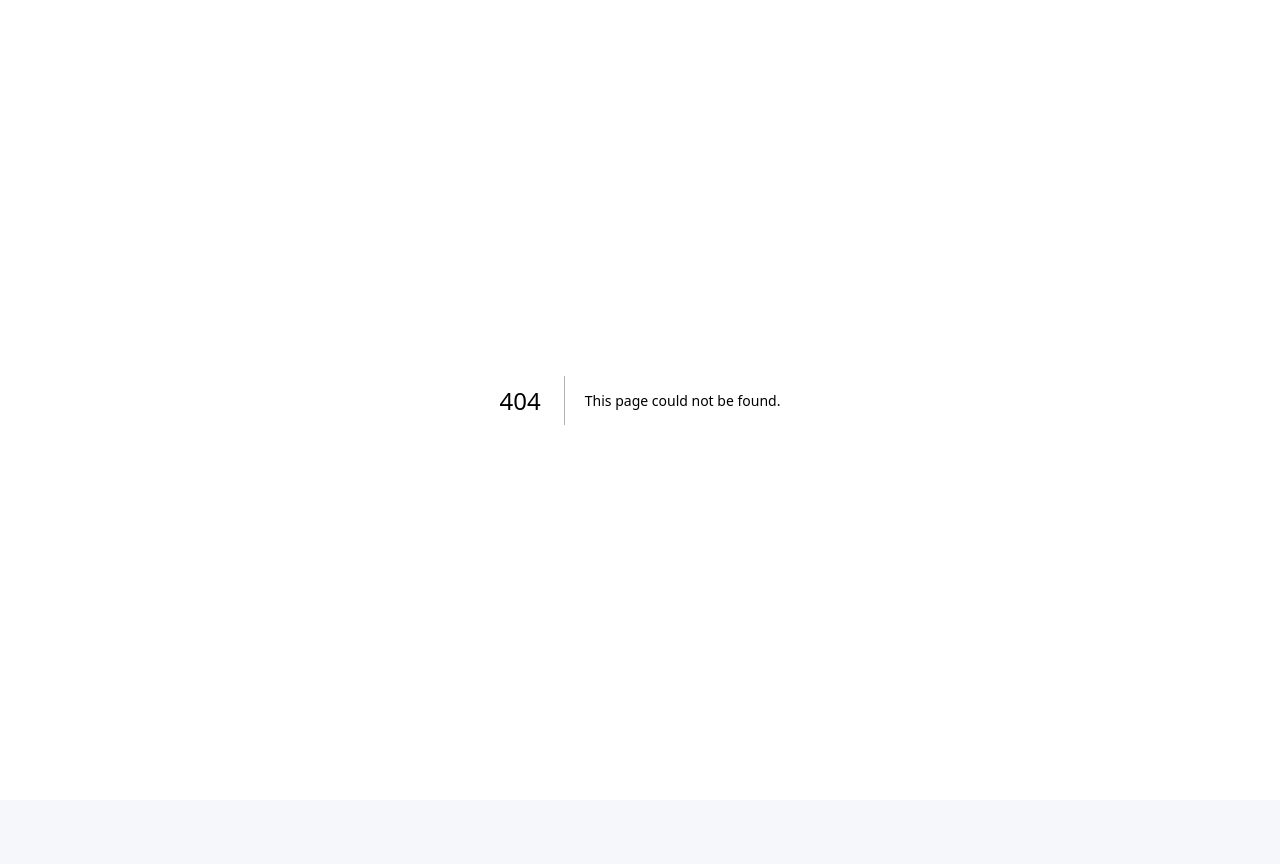
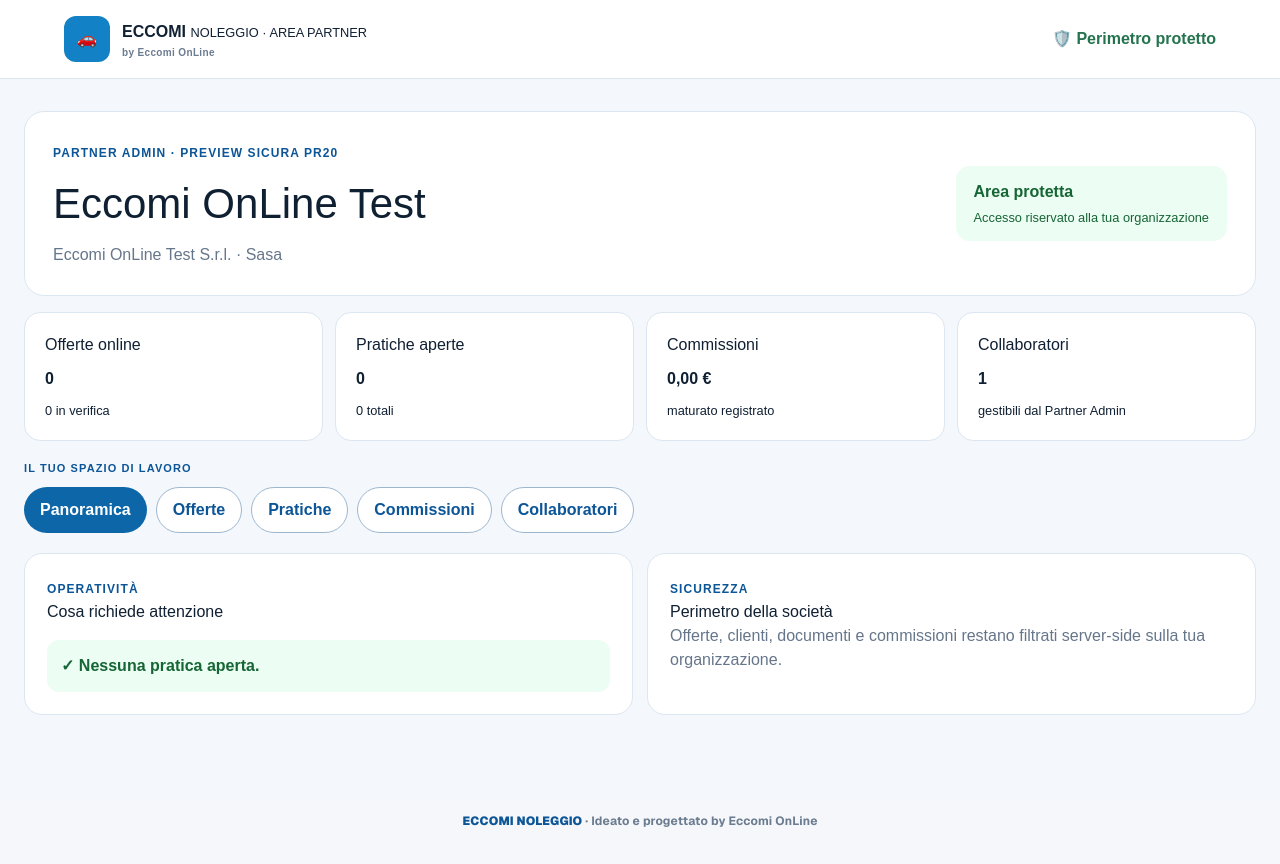
Before and after one commit to EccomiOnLine-Eccomisrls/eccomi-noleggio, a Next.js app: page /partner/pr20-workspace-branding-demo in a window 1280 px wide. Before the commit this address had no page. Before the commit the page ends 800 px from the top, so only its background shows below. Built offline with nearby package versions, Linux system fonts and the light colour scheme.

Commit message:
test(pr20): add safe Partner workspace branding preview

```diff
--- /dev/null
+++ b/app/partner/pr20-workspace-branding-demo/page.tsx
@@ -0,0 +1,43 @@
+export default function Pr20WorkspaceBrandingDemo() {
+  return (
+    <main style={s.page}>
+      <header style={s.header}>
+        <div style={s.brand}><span style={s.icon}>🚗</span><span><strong>ECCOMI</strong><small>NOLEGGIO · AREA PARTNER</small></span></div>
+        <strong style={s.secure}>🛡️ Perimetro protetto</strong>
+      </header>
+
+      <div style={s.content}>
+        <section style={s.hero}>
+          <div><span style={s.kicker}>PARTNER ADMIN · PREVIEW SICURA PR20</span><h1 style={s.title}>Eccomi OnLine Test</h1><p style={s.muted}>Eccomi OnLine Test S.r.l. · Sasa</p></div>
+          <div style={s.scope}><strong>Area protetta</strong><small>Accesso riservato alla tua organizzazione</small></div>
+        </section>
+
+        <section style={s.kpis}>
+          <div style={s.card}><span>Offerte online</span><strong>0</strong><small>0 in verifica</small></div>
+          <div style={s.card}><span>Pratiche aperte</span><strong>0</strong><small>0 totali</small></div>
+          <div style={s.card}><span>Commissioni</span><strong>0,00 €</strong><small>maturato registrato</small></div>
+          <div style={s.card}><span>Collaboratori</span><strong>1</strong><small>gestibili dal Partner Admin</small></div>
+        </section>
+
+        <nav style={s.nav}>
+          <button style={s.active}>Panoramica</button><button style={s.button}>Offerte</button><button style={s.button}>Pratiche</button><button style={s.button}>Commissioni</button><button style={s.button}>Collaboratori</button>
+        </nav>
+
+        <section style={s.twoCol}>
+          <article style={s.panel}><span style={s.kicker}>OPERATIVITÀ</span><h2>Cosa richiede attenzione</h2><div style={s.ok}>✓ Nessuna pratica aperta.</div></article>
+          <article style={s.panel}><span style={s.kicker}>SICUREZZA</span><h2>Perimetro della società</h2><p style={s.muted}>Offerte, clienti, documenti e commissioni restano filtrati server-side sulla tua organizzazione.</p></article>
+        </section>
+      </div>
+    </main>
+  );
+}
+
+const s: Record<string, React.CSSProperties> = {
+  page: { minHeight: "100vh", background: "#f4f7fb", color: "#102033", fontFamily: "Arial, sans-serif" },
+  header: { display: "flex", justifyContent: "space-between", alignItems: "center", padding: "16px 5vw", background: "#fff", borderBottom: "1px solid #dce6f1" },
+  brand: { display: "flex", alignItems: "center", gap: 12 }, icon: { width: 46, height: 46, display: "grid", placeItems: "center", borderRadius: 12, background: "#1281c5" }, secure: { color: "#25734f" },
+  content: { maxWidth: 1320, margin: "0 auto", padding: "32px 24px 56px" }, hero: { display: "flex", justifyContent: "space-between", gap: 20, flexWrap: "wrap", padding: 28, background: "#fff", border: "1px solid #dce6f1", borderRadius: 20 }, kicker: { color: "#0c5597", fontSize: 12, fontWeight: 900, letterSpacing: ".09em" }, title: { margin: "8px 0", fontSize: 42, fontWeight: 500 }, muted: { color: "#66768a" }, scope: { display: "grid", gap: 4, alignSelf: "center", padding: "14px 18px", borderRadius: 14, background: "#ecfdf3", color: "#166534" },
+  kpis: { display: "grid", gridTemplateColumns: "repeat(auto-fit,minmax(220px,1fr))", gap: 12, marginTop: 16 }, card: { display: "grid", gap: 10, padding: 20, background: "#fff", border: "1px solid #dce6f1", borderRadius: 16 },
+  nav: { display: "flex", flexWrap: "wrap", gap: 9, margin: "20px 0" }, button: { padding: "10px 16px", border: "1px solid #9db7cf", borderRadius: 999, background: "#fff", color: "#0c5597", fontWeight: 800 }, active: { padding: "10px 16px", border: 0, borderRadius: 999, background: "#0c66a8", color: "#fff", fontWeight: 800 },
+  twoCol: { display: "grid", gridTemplateColumns: "repeat(auto-fit,minmax(300px,1fr))", gap: 14 }, panel: { padding: 22, background: "#fff", border: "1px solid #dce6f1", borderRadius: 18 }, ok: { marginTop: 16, padding: 14, borderRadius: 12, background: "#ecfdf3", color: "#166534", fontWeight: 800 },
+};
```
